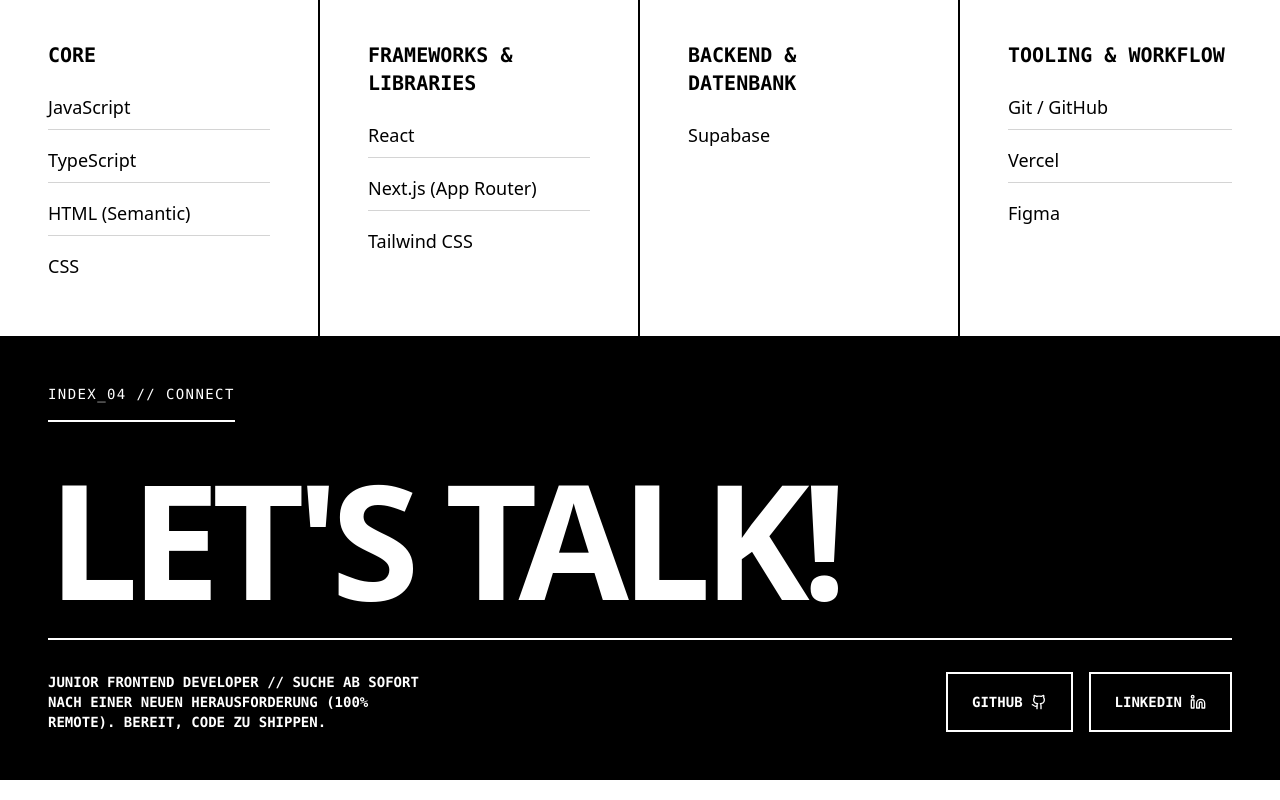
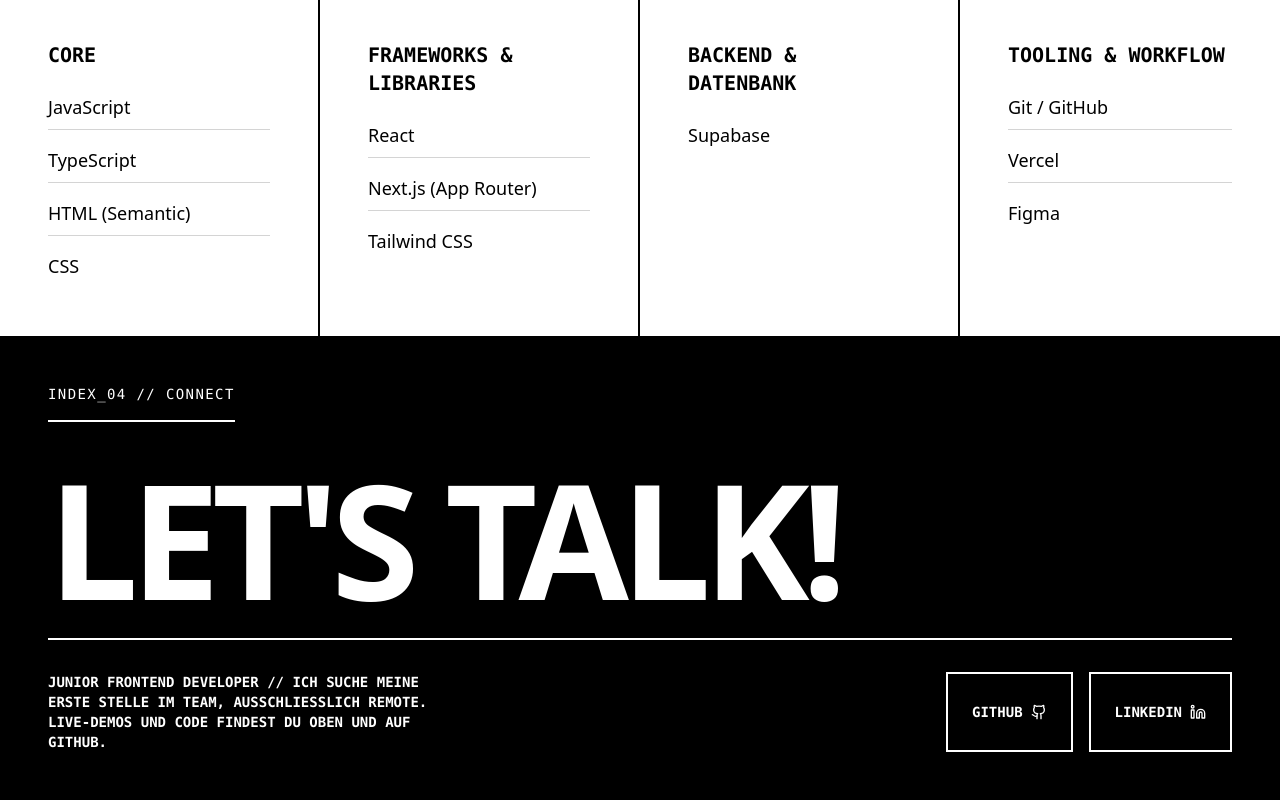
Before and after one commit to zeroequalsone/portfolio, a Next.js app: page / in a window 1280 px wide. Shown: the part 2583-3383 px from the top of the page. Built offline with nearby package versions, Linux system fonts and the light colour scheme.

Commit message:
feat(contact): rewrite intro text for first-job search (#22)
* feat(contact): rewrite intro text for first-job search

* feat(contact): state remote-only preference

```diff
--- a/components/Contact.tsx
+++ b/components/Contact.tsx
@@ -18,8 +18,8 @@ export default function Contact() {
 
       <div className="flex flex-col md:flex-row justify-between gap-8 border-t-2 pt-8">
         <p className="font-mono text-sm uppercase font-bold max-w-sm">
-          Junior Frontend Developer // Suche ab sofort nach einer neuen
-          Herausforderung (100% Remote). Bereit, Code zu shippen.
+          Junior Frontend Developer // Ich suche meine erste Stelle im Team,
+          ausschließlich remote. Live-Demos und Code findest du oben und auf GitHub.
         </p>
 
         <div className="flex gap-4">
```
